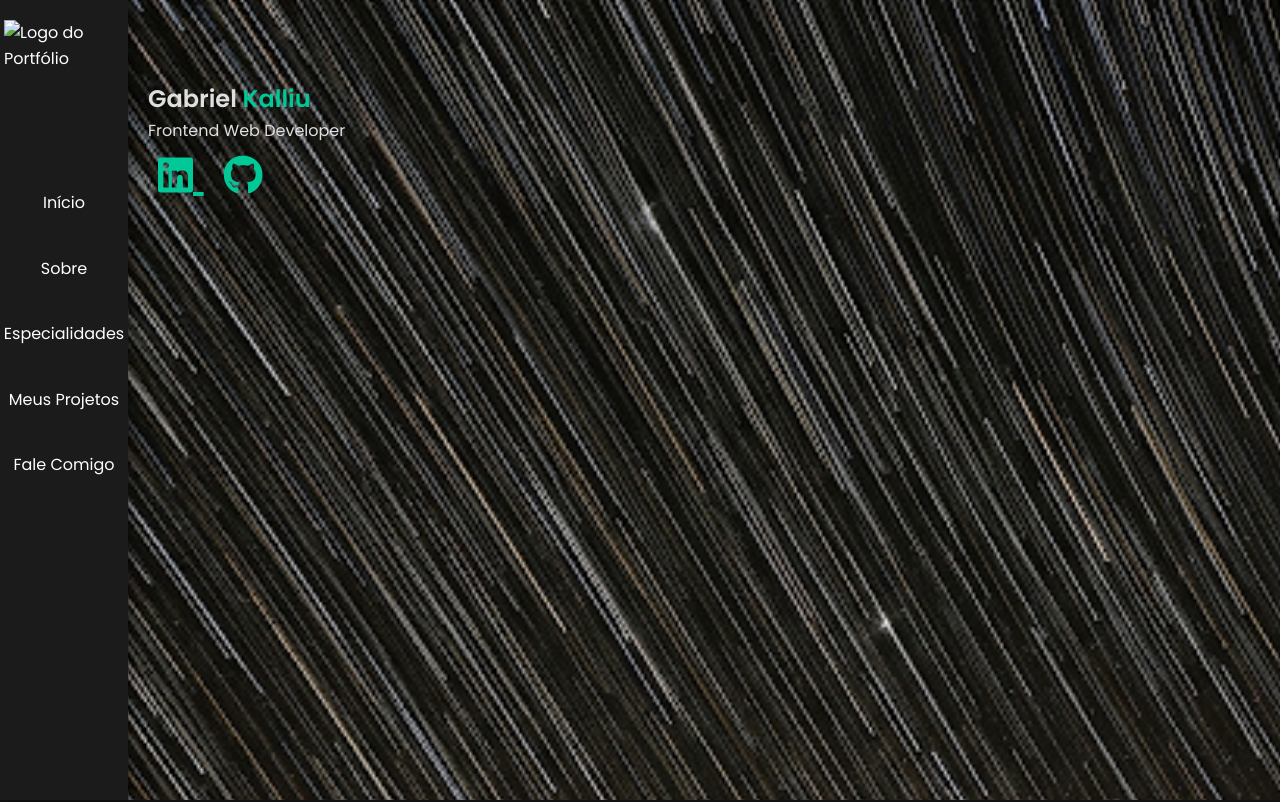
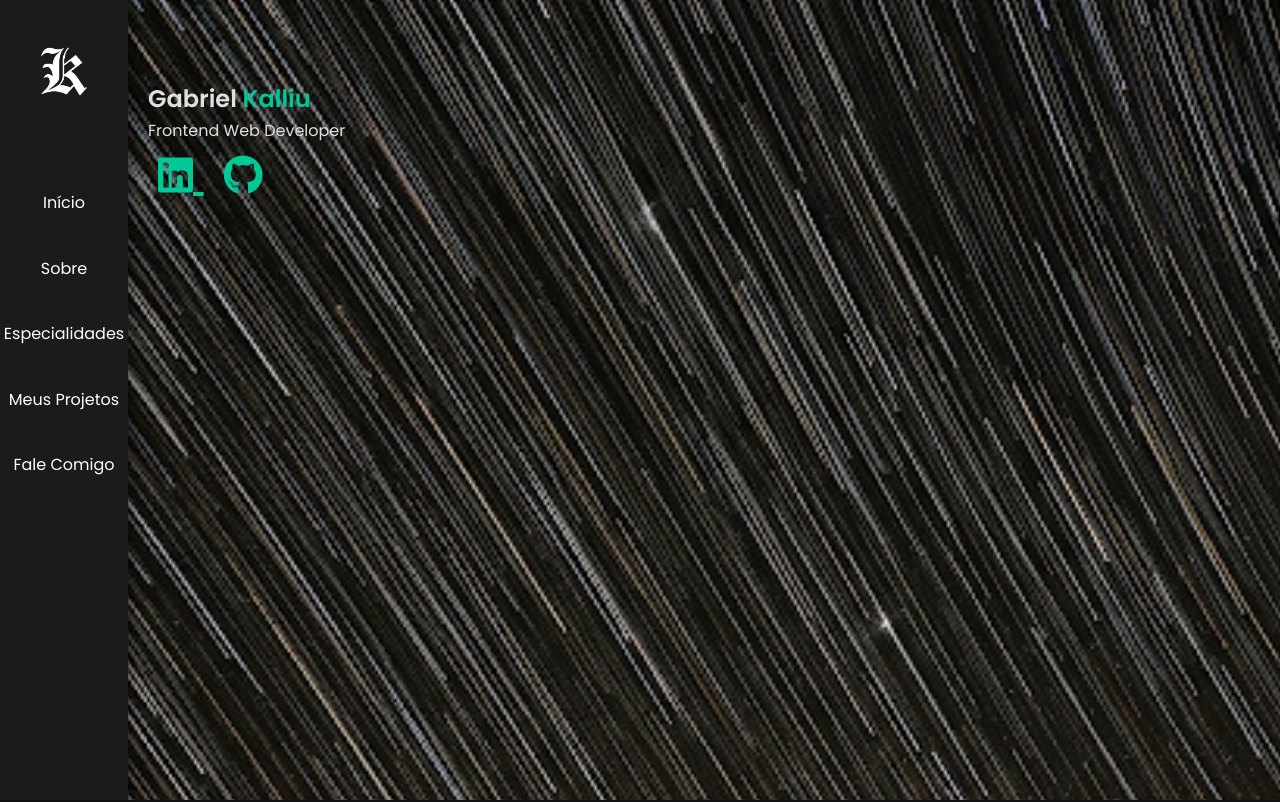
Before and after one commit to k4ll1w/portifolio, a plain HTML site: page index.html in a window 1280 px wide. Shown: the top 802 px of the page. Drawn offline with Linux system fonts and the light colour scheme; files whose address does not match are found by name.

Commit message:
Update index.html

```diff
--- a/index.html
+++ b/index.html
@@ -381,7 +381,7 @@
   <div class="estrelas-fundo"></div>
 
   <aside class="sidebar">
-    <img src="img/logo.png" alt="Logo do Portfólio" class="img-logo">
+    <img src="logo.png" alt="Logo do Portfólio" class="img-logo">
     <nav>
       <ul>
         <li><a href="#inicio">Início</a></li>
```
